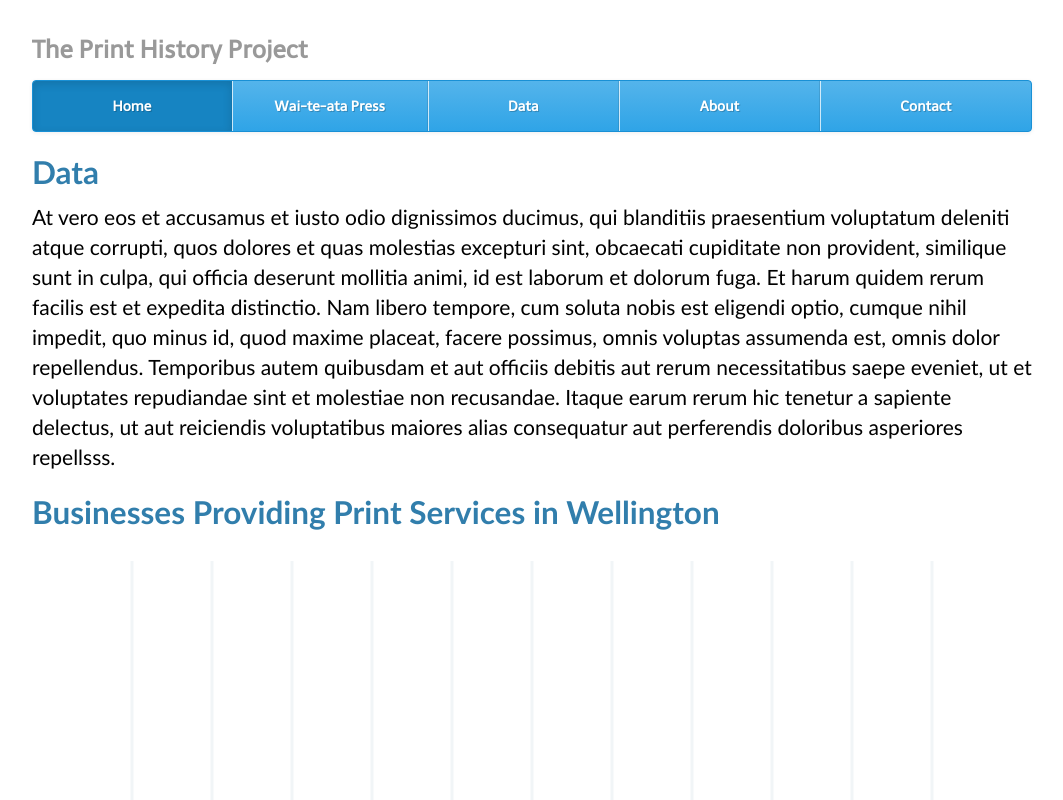
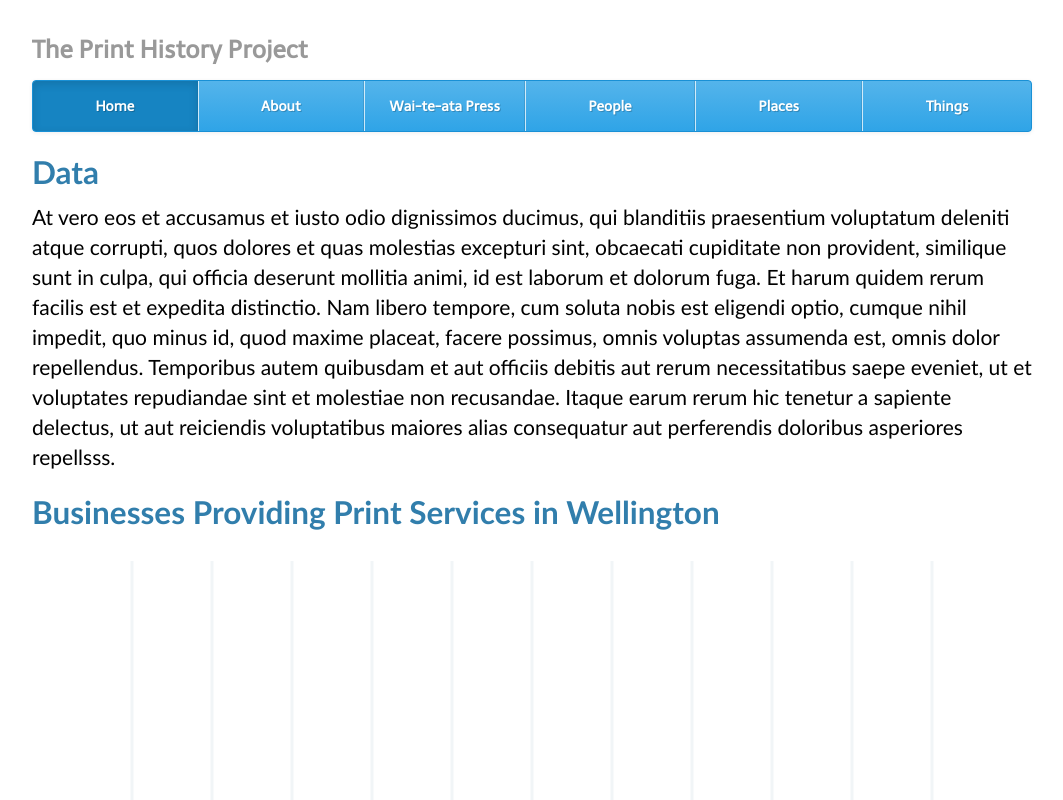
Before and after one commit to felthamf/printhistoryproject, a plain HTML site: page chart/dataindex.html in a window 1280 px wide. Shown: the top 800 px of the page, without its empty margins (108-1171 px from the left). Drawn offline with nearby package versions, Linux system fonts and the light colour scheme.

Commit message:
links for data index

```diff
--- a/chart/dataindex.html
+++ b/chart/dataindex.html
@@ -112,10 +112,11 @@
             <div class="container">
               <ul class="nav">
                 <li class="active"><a href="index.html">Home</a></li>
-                <li><a href="http://www.victoria.ac.nz/wtapress/">Wai-te-ata Press</a></li>
-                <li><a href="#">Data</a></li>
-                <li><a href="#">About</a></li>
-                <li><a href="#">Contact</a></li>
+                <li><a href="about.html">About</a></li>
+				<li><a href="http://www.victoria.ac.nz/wtapress/">Wai-te-ata Press</a></li>
+                <li><a href="">People</a></li>
+                <li><a href="rchmap.html">Places</a></li>
+				<li><a href="chart/dataindex.html">Things</a></li>
               </ul>
             </div>
           </div>
```
